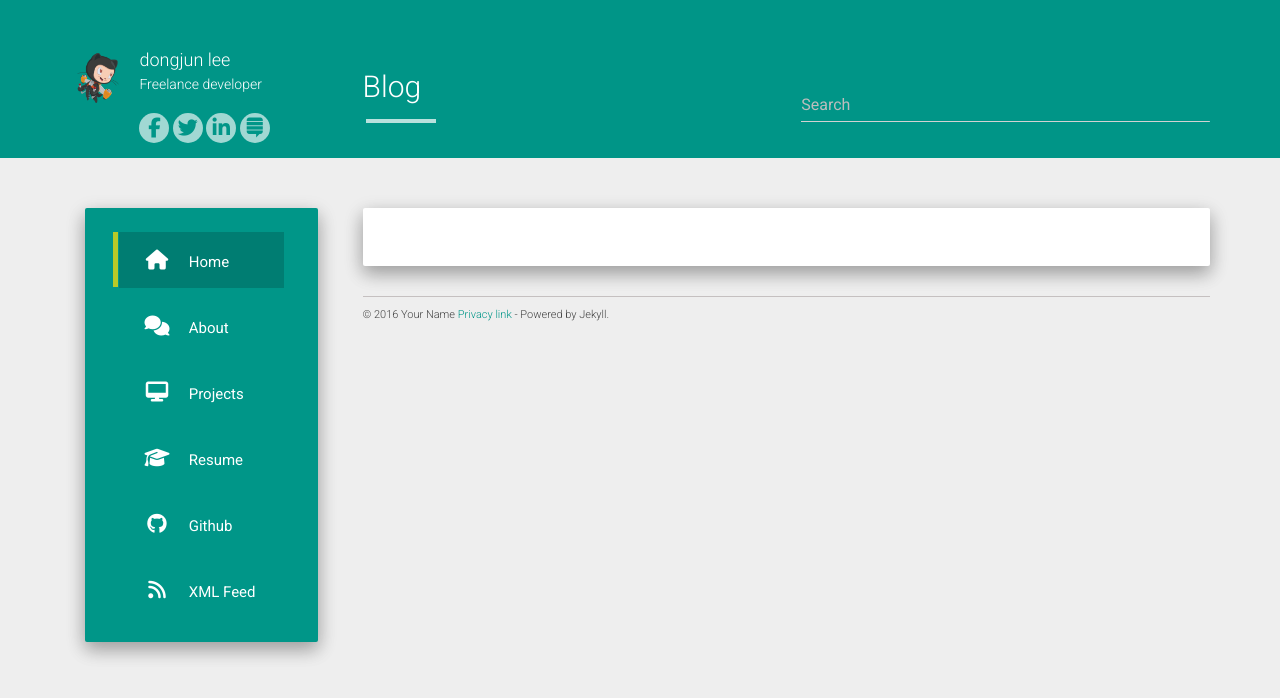
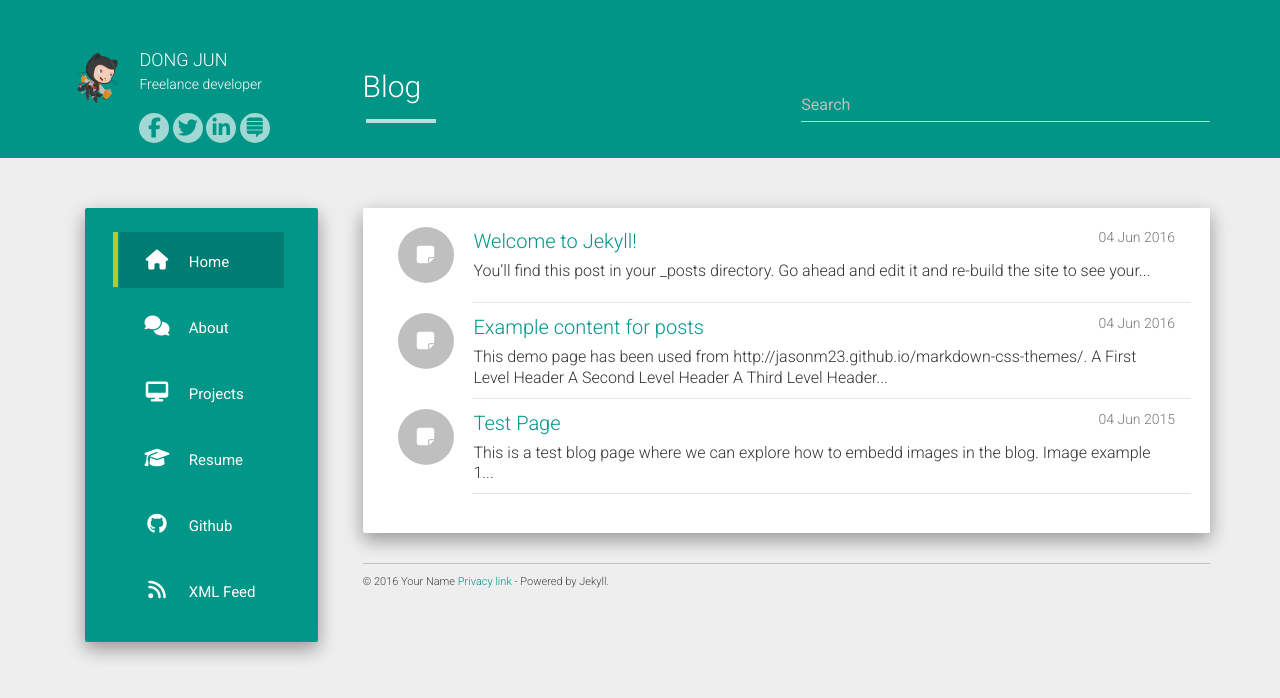
Before and after one commit to djlee118/djlee118.github.io, a Jekyll site: the page built from index.html, in a window 1280 px wide. Shown: the top 698 px of the page. Built offline with Jekyll 4.4.1, drawn with Linux system fonts in a browser that asks for light colours; nearby versions of some CDN libraries; the list of posts is cut into pages by our own code.

Commit message:
_post add

````diff
--- a/_config.yml
+++ b/_config.yml
@@ -1,6 +1,6 @@
-title: DONG JUN
+title: Dong-Jun Story
 description: My Personal Blog
-author: dongjun lee
+author: DONG JUN
 logo: /static/img/avatar.png
 github: https://github.com/djlee118
 about: Freelance developer
--- /dev/null
+++ b/_posts/2015-07-11-welcome-to-jekyll.md
@@ -0,0 +1,25 @@
+---
+layout: post
+title:  "Welcome to Jekyll!"
+date:   2016-06-04 13:50:39
+categories: jekyll
+---
+You’ll find this post in your `_posts` directory. Go ahead and edit it and re-build the site to see your changes. You can rebuild the site in many different ways, but the most common way is to run `jekyll serve`, which launches a web server and auto-regenerates your site when a file is updated.
+
+To add new posts, simply add a file in the `_posts` directory that follows the convention `YYYY-MM-DD-name-of-post.ext` and includes the necessary front matter. Take a look at the source for this post to get an idea about how it works.
+
+Jekyll also offers powerful support for code snippets:
+
+{% highlight ruby %}
+def print_hi(name)
+  puts "Hi, #{name}"
+end
+print_hi('Tom')
+#=> prints 'Hi, Tom' to STDOUT.
+{% endhighlight %}
+
+Check out the [Jekyll docs][jekyll] for more info on how to get the most out of Jekyll. File all bugs/feature requests at [Jekyll’s GitHub repo][jekyll-gh]. If you have questions, you can ask them on [Jekyll’s dedicated Help repository][jekyll-help].
+
+[jekyll]:      http://jekyllrb.com
+[jekyll-gh]:   https://github.com/jekyll/jekyll
+[jekyll-help]: https://github.com/jekyll/jekyll-help
--- /dev/null
+++ b/_posts/2016-06-04-example-content.md
@@ -0,0 +1,124 @@
+---
+layout: post
+title: Example content for posts
+categories: others
+---
+
+
+<p><small>This demo page has been used from <a href="http://jasonm23.github.io/markdown-css-themes/" target="_blank">http://jasonm23.github.io/markdown-css-themes/</a>.</small></p>
+
+<h1>A First Level Header</h1>
+
+<h2>A Second Level Header</h2>
+
+<h3>A Third Level Header</h3>
+
+<h4>A Fourth Level Header</h4>
+
+<h5>A Fifth Level Header</h5>
+
+<h6>A Sixed Level Header</h6>
+
+<p>Now is the time for all good men to come to
+the aid of their country. This is just a
+regular paragraph.</p>
+
+<p>The quick brown fox jumped over the lazy
+dog&rsquo;s back.</p>
+
+<hr />
+
+<h3>Header 3</h3>
+
+<blockquote><p>This is a blockquote with two paragraphs. Lorem ipsum dolor sit amet,
+consectetuer adipiscing elit. Aliquam hendrerit mi posuere lectus.
+Vestibulum enim wisi, viverra nec, fringilla in, laoreet vitae, risus.</p>
+
+<p>Donec sit amet nisl. Aliquam semper ipsum sit amet velit. Suspendisse
+id sem consectetuer libero luctus adipiscing.</p>
+
+<h2>This is an H2 in a blockquote</h2>
+
+<p>This is the first level of quoting.</p>
+
+<blockquote><p>This is nested blockquote.</p></blockquote>
+
+<p>Back to the first level.</p></blockquote>
+
+<p>Some of these words <em>are emphasized</em>.
+Some of these words <em>are emphasized also</em>.</p>
+
+<p>Use two asterisks for <strong>strong emphasis</strong>.
+Or, if you prefer, <strong>use two underscores instead</strong>.</p>
+
+<ul>
+<li>Candy.</li>
+<li>Gum.</li>
+<li>Booze.</li>
+<li>Red</li>
+<li>Green</li>
+<li><p>Blue</p></li>
+<li><p>A list item.</p></li>
+</ul>
+
+
+<p>With multiple paragraphs.</p>
+
+<ul>
+<li><p>Another item in the list.</p></li>
+<li><p>This is a list item with two paragraphs. Lorem ipsum dolor
+sit amet, consectetuer adipiscing elit. Aliquam hendrerit
+mi posuere lectus.</p></li>
+</ul>
+
+
+<p>Vestibulum enim wisi, viverra nec, fringilla in, laoreet
+vitae, risus. Donec sit amet nisl. Aliquam semper ipsum
+sit amet velit.*   Suspendisse id sem consectetuer libero luctus adipiscing.</p>
+
+<ul>
+<li>This is a list item with two paragraphs.</li>
+</ul>
+
+
+<p>This is the second paragraph in the list item. You&rsquo;re
+only required to indent the first line. Lorem ipsum dolor
+sit amet, consectetuer adipiscing elit.</p>
+
+<ul>
+<li><p>Another item in the same list.</p></li>
+<li><p>A list item with a bit of <code>code</code> inline.</p></li>
+<li><p>A list item with a blockquote:</p>
+
+<blockquote><p>This is a blockquote
+inside a list item.</p></blockquote></li>
+</ul>
+
+
+<p>Here is an example of a pre code block</p>
+
+<pre><code>tell application "Foo"
+    beep
+end tell
+</code></pre>
+
+<p>This is an <a href="#">example link</a>.</p>
+
+<p>I start my morning with a cup of coffee and
+<a href="http://www.nytimes.com/">The New York Times</a>.</p>
+
+### Code snippet
+
+{% highlight python %}
+if __name__ =='__main__':
+    img_thread = threading.Thread(target=downloadWallpaper)
+    img_thread.start()
+    st = '\rDownloading Image'
+    current = 1
+    while img_thread.is_alive():
+        sys.stdout.write(st+'.'*((current)%5))
+        current=current+1
+        time.sleep(0.3)
+    img_thread.join()
+    print('\nImage of the day downloaded.')
+{% endhighlight %}
--- /dev/null
+++ b/_posts/2016-06-04-test-page.md
@@ -0,0 +1,28 @@
+---
+layout: post
+title: Test Page
+date:   2015-06-04 13:50:39
+categories: others
+---
+
+This is a test blog page where we can explore how to embedd images in the blog.
+
+## Image example 1
+
+Here, I will embedd image from local assets which goes into `assets` directory in project's `root` directory. Choose a specific image, related to particular post. I chose to name the image `test-page-image-1.jpg`, which I will embedd as:
+
+```markdown
+![my alternate text](/assets/test-page-image-1.jpg);
+```
+
+![my alternate text](/assets/test-page-image-1.jpg);
+
+Ofcourse, you can load images from web as well. Just point to image direct URL. For ex, here is one placeholder image:
+
+```markdown
+![my alternate text](http://lorempixel.com/400/200);
+```
+
+![my alternate text](http://lorempixel.com/400/200);
+
+One cool thing about this is the fact that images adapt themselves to the screen size of device. Try to resize your browser window and check for yourself, Have fun.
````
